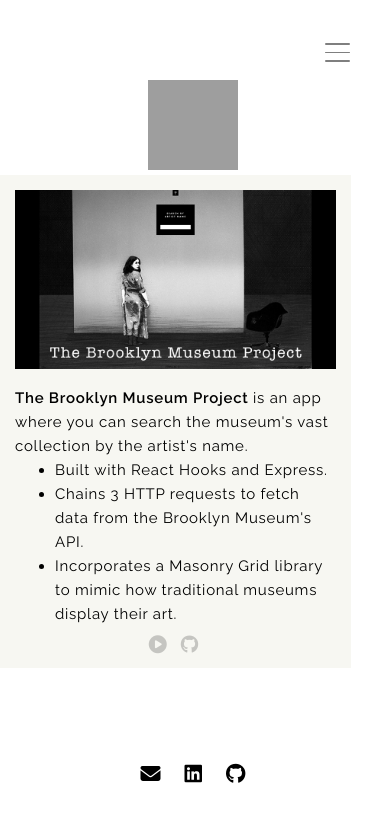
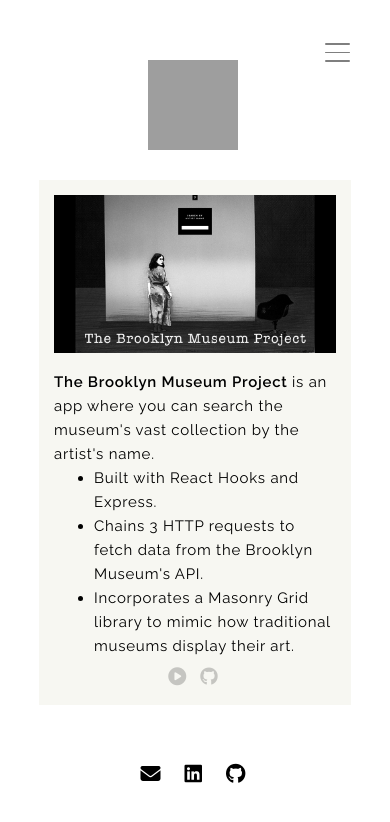
Before and after one commit to cynthiaeddy/portfolio_2023, a React (Create React App) app in the folder portfolio/: page /projects/brooklynmuseumproject in a window 390 px wide. Shown: the top 822 px of the page. Built offline with nearby package versions, Linux system fonts and the light colour scheme; grey boxes are pictures that could not be loaded.

Commit message:
update css navbar mobile

```diff
--- a/portfolio/src/App.css
+++ b/portfolio/src/App.css
@@ -82,9 +82,9 @@
 @media (max-width: 600px) {
   .appContainer {
     display: flex;
-    justify-content: center;
+    /* justify-content: center; */
     flex-direction: column;
+    /* below is to eliminate funky mobile safari space at bottom */
     padding-bottom: 1px;
-    /* below is to eliminate funky mobile safari space at bottom */
   }
 }
--- a/portfolio/src/components/Logo/Logo.css
+++ b/portfolio/src/components/Logo/Logo.css
@@ -102,7 +102,7 @@
   background: white;
   height: 60px;
   left: 38%;
-  top: 110px;
+  top: 9rem;
 
   transform: translate(0%, -50%);
 }
--- a/portfolio/src/components/Navbars/MenuButton.css
+++ b/portfolio/src/components/Navbars/MenuButton.css
@@ -1,4 +1,5 @@
 .menu-button {
+  position: relative;
   display: flex;
   justify-content: space-around;
   flex-flow: column nowrap;
--- a/portfolio/src/components/Navbars/Navbar.css
+++ b/portfolio/src/components/Navbars/Navbar.css
@@ -4,7 +4,7 @@
 }
 
 #navbar a,
-#Navbar-mobile a {
+#navbar-mobile a {
   color: rgba(0,0,0,.5);
 }
 #navbar a:focus {
@@ -13,9 +13,11 @@
 #navbar a:hover {
   color: rgba(0,0,0,.75);
 }
-.active {
+.nav-link-active {
   color: black
 }
+
+
 
 #navbar {
   background: #fff;
@@ -36,7 +38,19 @@
 }
 #navbar-mobile ul {
   padding: 0;
+  background-color: white;
+  height: 10rem;
+  width: 100vw;
+  position: absolute;
+  margin: 0;
+  margin-top: -1rem
 
+}
+.navbar-mobile.active {
+  display: inline
+}
+.navbar-mobile.not-active {
+  display: none
 }
 
 /* #footer {
--- a/portfolio/src/components/Navbars/Navbar.js
+++ b/portfolio/src/components/Navbars/Navbar.js
@@ -9,7 +9,7 @@
           <li>
             <NavLink
               to='/'
-              className={({ isActive }) => (isActive ? 'active' : 'inactive')}>
+              className={({ isActive }) => (isActive ? 'nav-link-active' : 'inactive')}>
               Home
             </NavLink>
           </li>
--- a/portfolio/src/components/Navbars/NavbarMobile.js
+++ b/portfolio/src/components/Navbars/NavbarMobile.js
@@ -12,12 +12,11 @@
   }
 
   return (
-    <>
       <nav id='navbar-mobile'>
         <div className='navbar-mobile_menu' onClick={toggleMenu}>
           <MenuButton isOpen={isMenuOpen} />
         </div>
-        <ul>
+        <ul className={`navbar-mobile ${isMenuOpen ? 'active' : 'not-active'}`}>
           <li>
             <h2>
               <NavLink to='/projects'>Projects</NavLink>
@@ -30,16 +29,6 @@
           </li>
         </ul>
       </nav>
-      <style jsx="true">{`
-        #navbar-mobile ul {
-          display: ${isMenuOpen ? 'inline' : 'none'};
-          background-color: white;
-          height: 10rem;
-          width: 100vw;
-          position: absolute;
-        }
-      `}</style>
-    </>
   )
 }
 export default NavbarMobile
--- a/portfolio/src/components/Project/Project.css
+++ b/portfolio/src/components/Project/Project.css
@@ -38,15 +38,6 @@
   font-weight: 600;
 }
 
-  /* @media screen and (-webkit-min-device-pixel-ratio: 0) and (max-width: 480px) { _::-webkit-full-page-media, _:future, :root ,
-    .card-backdrop {
-      padding-top: 2.5rem; }
-
-  .project-card { height: unset;
-  } */
-
-
-
   #navbar-mobile {
     height: 130px;
   }
@@ -54,14 +45,13 @@
 
 /* ///////////MEDIA QUERIES/////////// */
 
-
 @media (max-width: 1299px) {
- .cards.cards-container {
+  .cards.cards-container {
   width: 90%
-}
-.card-backdrop {
+  }
+ .card-backdrop {
   width: 75%;
-}
+  }
 }
 
 @media (max-width: 1024px) {
@@ -72,88 +62,26 @@
   .card-backdrop {
     width: 75%;
   }
-
-  }
+}
 
 
-@media (max-width: 768px) {
-  .icons {
-    margin: 0 10px;
-    margin-bottom: -30px;
-  }
-
-  /* .card-backdrop {
-    width: 50%;
-    height: fit-content;
-    padding-bottom: 50px;
-  } */
-  /* .project-card {
-    width: 100%;
-    height: inherit;
-  } */
-
-  /* .cards.cards-container {
-    margin-left: 10%;
-  } */
-/*
-  #indie-card {
-    width: inherit;
-    grid-template-columns: 1fr;
-    margin-top: 130px;
-    margin-right: 10px;
-    margin-left: 18vw;
-    position: fixed;
-  } */
-
-  .cards.cards-container {
-    height: 75vh;
-    margin-bottom: 0px;
-  }
-  .cards.cards-container#me-container {
-    height: auto;
-  }
-  .cards.cards-container,
-  .cards.cards-container#me-container {
-    grid-template-columns: 1fr;
-    position: relative;
-  }
-}
 @media (max-width: 600px) {
-  .cards.cards-container,
-  .cards.cards-container#me-container {
-    margin: auto;
-    margin-top: 200px;
-  }
-  #indie-card {
+  .projectsContainer.project {
+    margin-top: 18rem;
     overflow-y: auto;
-    position: relative;
-    margin-left: 10px;
-    width: 95%;
-    margin-top: 200px;
-    height: 95%;
+    height: 90vh
   }
 
   .card-backdrop {
-    width: 90%;
-    padding-bottom: 20px;
-  }
-  .inner-card {
-    padding-bottom: 20px;
+    width: 80%;
+    margin: auto;
+    margin-bottom: 10rem
   }
 }
 
 
 @media (max-width: 480px) {
-  #indie-card {margin-top: 160px;}
 
-  .project-solo {
-    margin-top: -10px;
-    margin-bottom: -20px;
-  }
-  .cards.cards-container, .cards.cards-container#me-container{
-    margin-top: 175px;
-    height: 55vh;
-  }
   #navbar-mobile {
     height: 150px;
   }
--- a/portfolio/src/components/ProjectsContainer/ProjectsContainer.css
+++ b/portfolio/src/components/ProjectsContainer/ProjectsContainer.css
@@ -37,7 +37,7 @@
 }
 
 @media (max-width: 768px) {
-  .projects  {
+  .projects {
     width: 80%;
 
   }
@@ -46,7 +46,7 @@
 @media (max-width: 600px) {
   .projects  {
     margin: auto;
-    margin-top: 20rem;
+    margin-top: 18rem;
     margin-bottom: 10rem
 
   }
```
